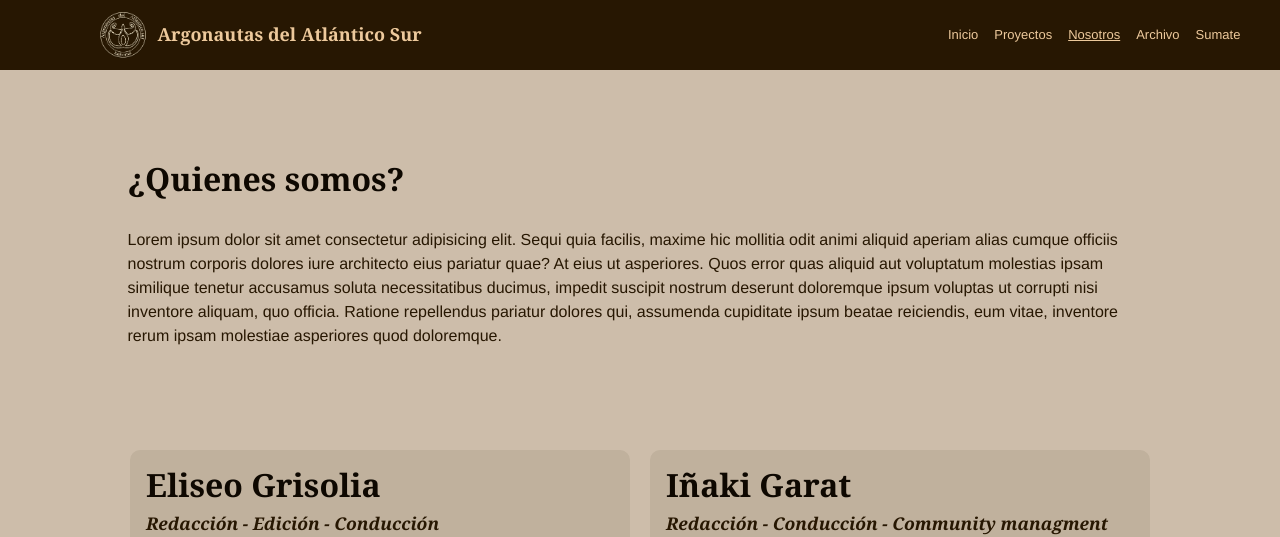
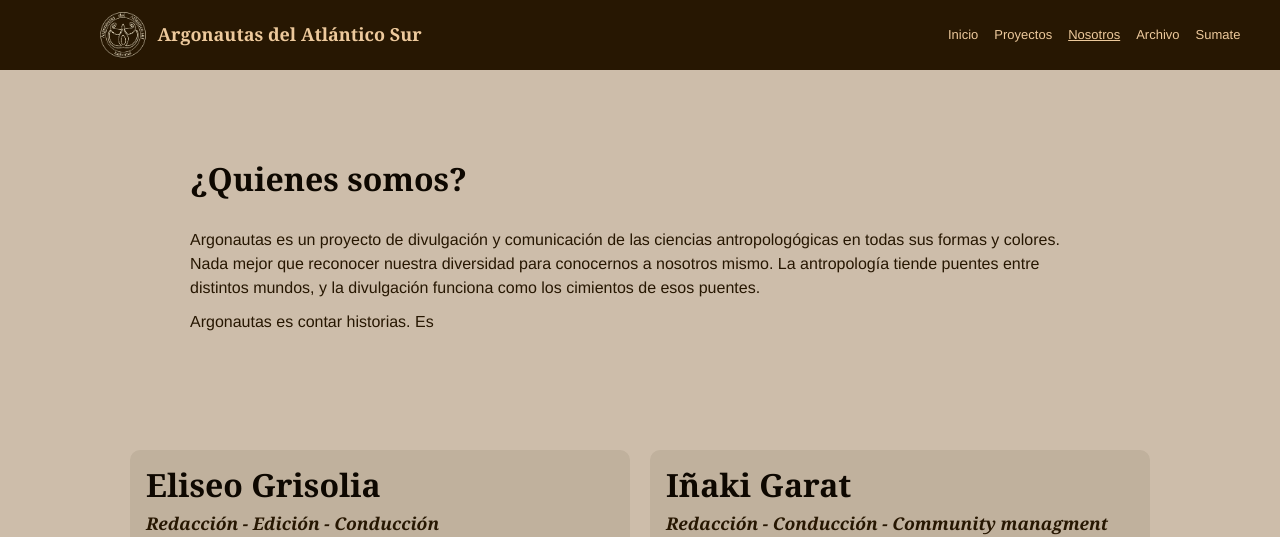
Before and after one commit to sjcisternas/argonautas, a plain HTML site: page paginas/nosotros.html in a window 1280 px wide. Shown: the top 537 px of the page. Drawn offline with Linux system fonts and the light colour scheme.

Commit message:
añadiendo textos reales

```diff
--- a/css/estilos.css
+++ b/css/estilos.css
@@ -345,7 +345,7 @@ footer{
 }
 
 .Ppodcast{
-    padding-bottom: 8rem;
+    margin-bottom: 5rem;
 }
 
 .boton{display:flex;
@@ -438,8 +438,8 @@ footer{
 
 .quienes{
     grid-area:quienes;
-    height: 0rem;
-    padding-top: 3rem;
+    height: fit-content;
+    padding: 3rem 10rem 0rem 7rem;
 }
 
 .miembro{
--- a/paginas/nosotros.html
+++ b/paginas/nosotros.html
@@ -50,10 +50,11 @@
 
         <!-- QUIENES SOMOS -->
 
-        <section class="quienes">
+        <div class="quienes">
             <h2 class="acciontitulo">¿Quienes somos?</h2>
-            <p>Lorem ipsum dolor sit amet consectetur adipisicing elit. Sequi quia facilis, maxime hic mollitia odit animi aliquid aperiam alias cumque officiis nostrum corporis dolores iure architecto eius pariatur quae? At eius ut asperiores. Quos error quas aliquid aut voluptatum molestias ipsam similique tenetur accusamus soluta necessitatibus ducimus, impedit suscipit nostrum deserunt doloremque ipsum voluptas ut corrupti nisi inventore aliquam, quo officia. Ratione repellendus pariatur dolores qui, assumenda cupiditate ipsum beatae reiciendis, eum vitae, inventore rerum ipsam molestiae asperiores quod doloremque.</p>
-        </section>
+            <p>Argonautas es un proyecto de divulgación y comunicación de las ciencias antropologógicas en todas sus formas y colores. Nada mejor que reconocer nuestra diversidad para conocernos a nosotros mismo. La antropología tiende puentes entre distintos mundos, y la divulgación funciona como los cimientos de esos puentes. </p>
+            <p>Argonautas es contar historias. Es</p>
+        </div>
 
             <!-- MIEMBRO 1 -->
 
```
Also changed, not shown: paginas/proyectos.html (+2 -2 lines).
